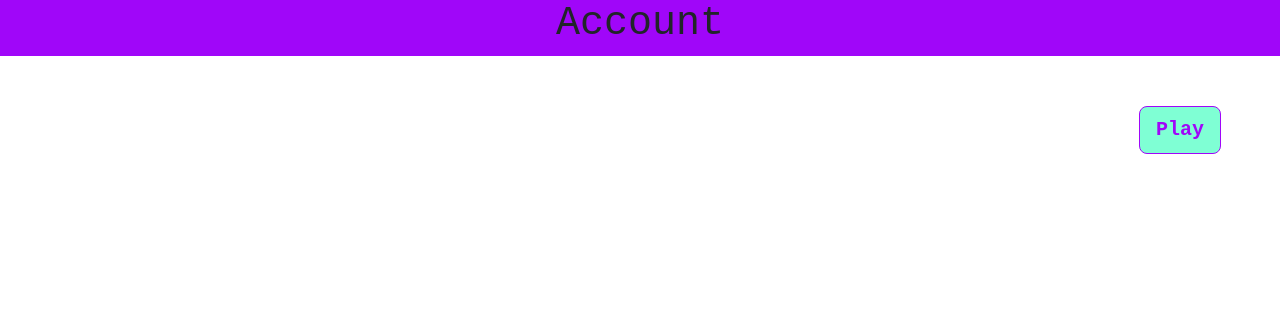
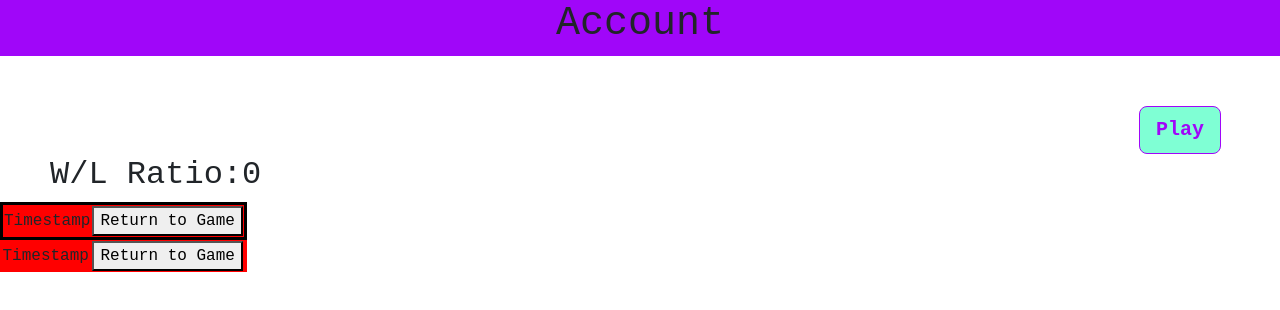
Before and after one commit to AleHarm/startup, a plain HTML site: page Dots-And-Dashes_ACCOUNT.html in a window 1280 px wide. Drawn offline with nearby package versions, Linux system fonts and the light colour scheme.

Commit message:
start active games table

```diff
--- a/Dots-And-Dashes_ACCOUNT.css
+++ b/Dots-And-Dashes_ACCOUNT.css
@@ -41,3 +41,17 @@
     display: flex;
     align-items: center;
 }
+
+#WL-Ratio-Wrap{
+    display:flex;
+    padding-left: 50px;
+}
+
+#Active-Games{
+    background-color: red;
+}
+
+#Active-Game-Row{
+    border-width: 3px;
+    border-color: black;
+}
--- a/Dots-And-Dashes_ACCOUNT.html
+++ b/Dots-And-Dashes_ACCOUNT.html
@@ -35,6 +35,27 @@
                     </button>
                 </div>
             </div>
+
+            <div id="WL-Ratio-Wrap">
+                <h2 id="WL-Ratio-label">W/L Ratio: </h2>
+                <h2 id="WL-Ratio">0</h2>
+            </div>
+            <div id="Active-Games-Wrap">
+                <table id="Active-Games">
+                    <tr id="Active-Game-Row">
+                        <td id="Timestamp">Timestamp</td>
+                        <td>
+                            <button id="Return-To-Game-Button">Return to Game</button>
+                        </td>
+                    </tr>
+                    <tr>
+                        <td id="Timestamp">Timestamp</td>
+                        <td>
+                            <button id="Return-To-Game-Button">Return to Game</button>
+                        </td>
+                    </tr>
+                </table>
+            </div>
         </main>
         <footer></footer>
     </body>
```
